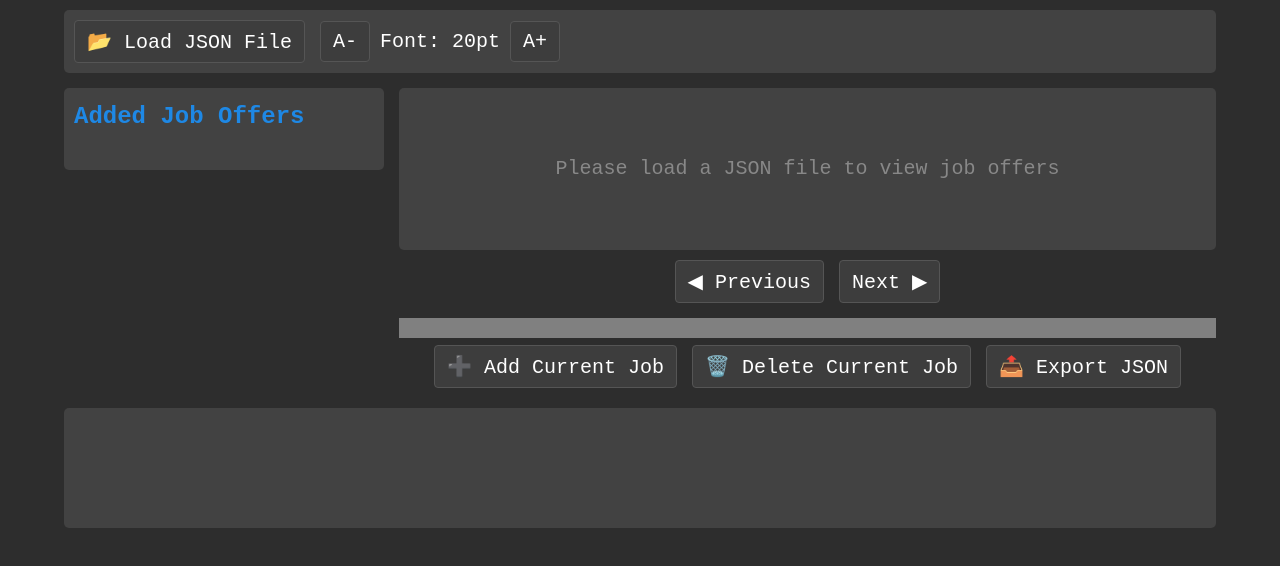
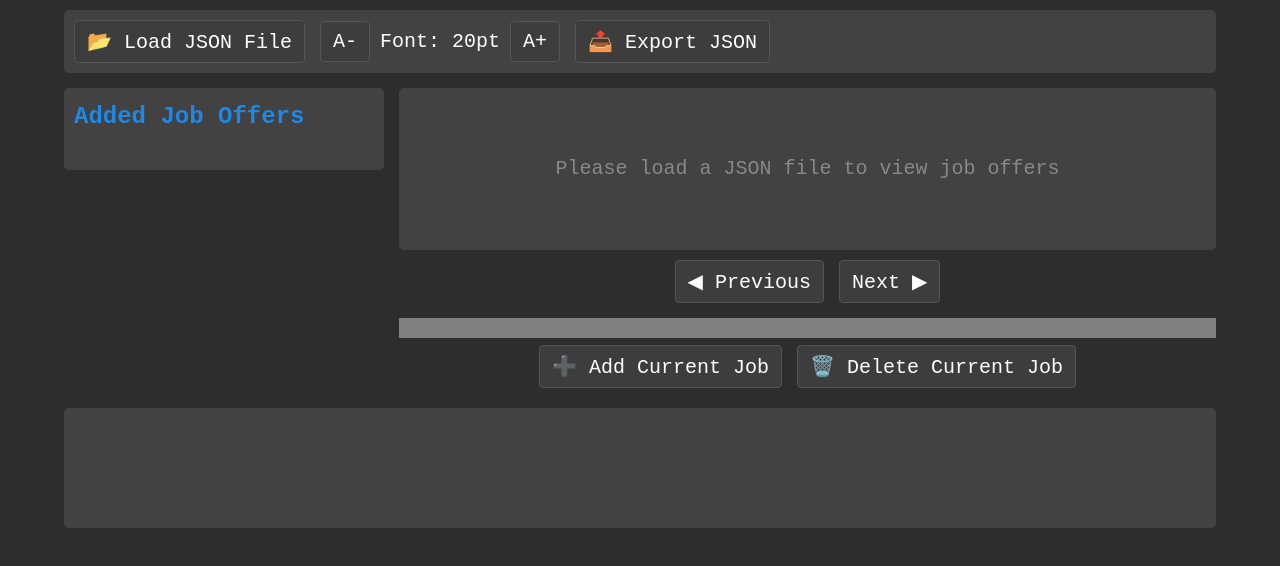
Before and after one commit to gabrielnino/JobOfferViewer, a plain HTML site: page index.html in a window 1280 px wide. Drawn offline with Linux system fonts and the light colour scheme.

Commit message:
Redesing

```diff
--- a/index.html
+++ b/index.html
@@ -18,6 +18,9 @@
         <button id="btnDecreaseFont">A-</button>
         <div id="lblFontSize" class="font-size-label">Font: 20pt</div>
         <button id="btnIncreaseFont">A+</button>
+      </div>
+      <div class="control-group">
+        <button id="btnExportJson">📤 Export JSON</button>
       </div>
     </div>
       <div class="main-layout">
@@ -50,7 +53,6 @@
             <div class="job-actions">
               <button id="btnAddJob">➕ Add Current Job</button>
               <button id="btnDeleteJob">🗑️ Delete Current Job</button>
-              <button id="btnExportJson">📤 Export JSON</button>
             </div>
           </div>
         </div>
```
